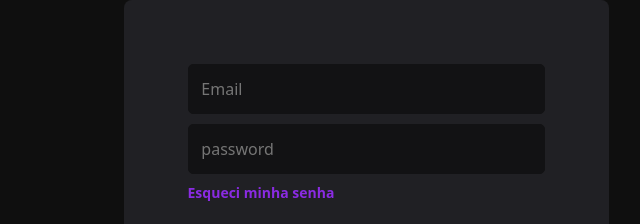
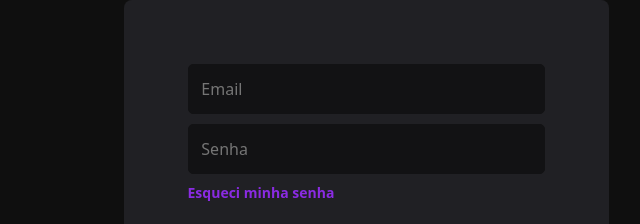
Before and after one commit to henriquemattia/login-clone-rocketseat, a plain HTML site: page index.html in a window 1280 px wide. Shown: the part 100-324 px from the top of the page, 492-1132 px from the left. Drawn offline with nearby package versions, Linux system fonts and the light colour scheme.

Commit message:
renamed senha

```diff
--- a/index.html
+++ b/index.html
@@ -32,7 +32,7 @@
                 <section>
                     <form class="content-form" action="">
                         <input class="form-button" type="email" name="email" placeholder="Email">
-                        <input class="form-button" type="password" name="password" placeholder="password">
+                        <input class="form-button" type="password" name="password" placeholder="Senha">
                     </form>
                 </section>
 
```
